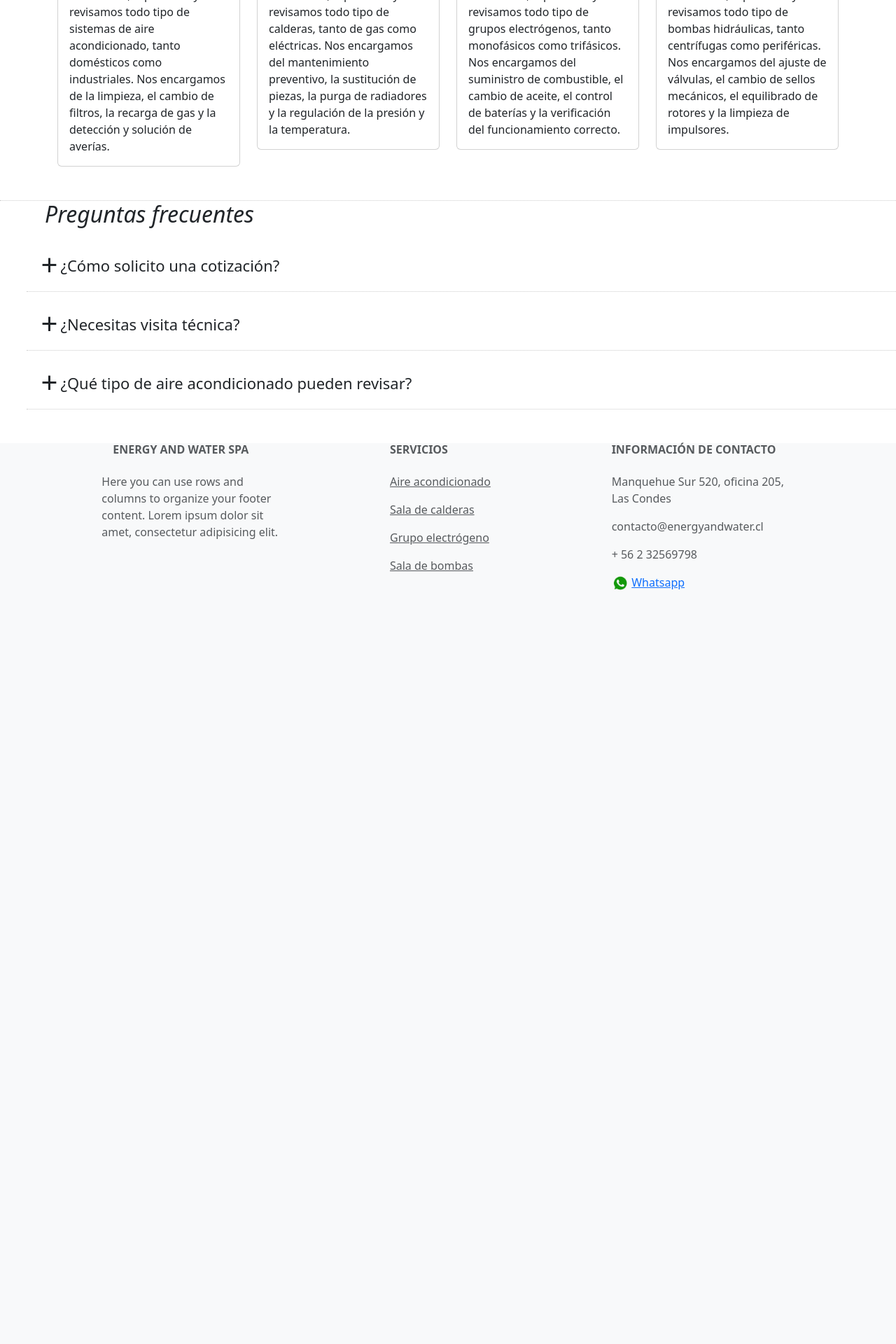
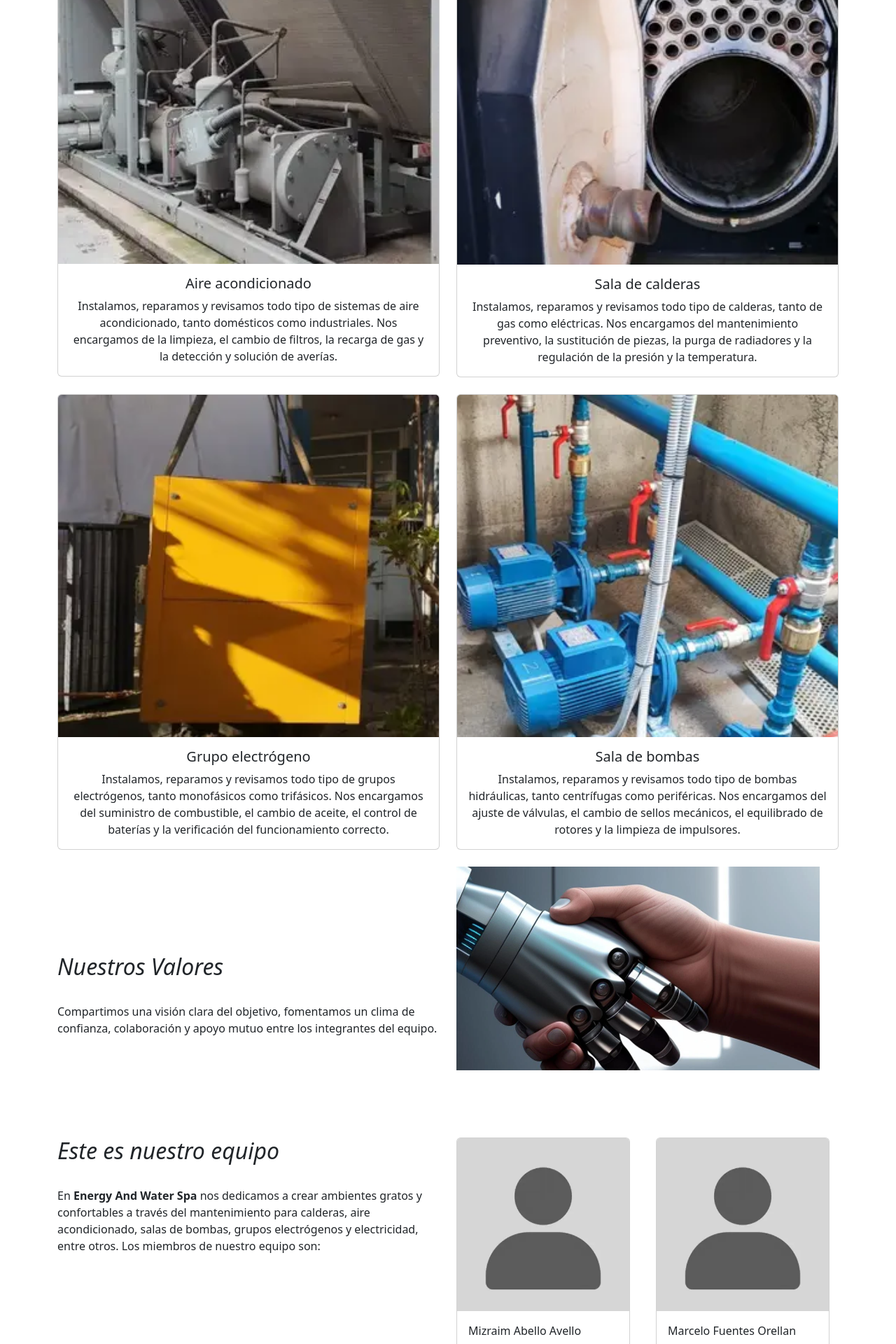
Before and after one commit to Kamikazejar/Ev3Frontend, a PHP site: page / in a window 1280 px wide. Shown: the part 1760-3680 px from the top of the page at 70% size. Before the commit the page ends 2603 px from the top, so only its background shows below. Run offline with PHP 8.4, Linux system fonts and the light colour scheme.

Commit message:
feat: "added equipo section, done by Luz Martinez, modified cards on Servicios section"

```diff
--- a/assets/css/styles.css
+++ b/assets/css/styles.css
@@ -1,42 +1,48 @@
 @import url('https://fonts.googleapis.com/css?family=Hind:300,400&display=swap');
 
-
+#seccionHistoria, #valoresEmp, #textService {
+  padding-top: 100px;
+}
 
 #Img1{
   margin-inline-start: 20%;
 }
+
 #text1{
   font-size: 25px;
   font-style: oblique;
 }
+
 h2 {
   font-style: oblique;
 }
+
 #container1{
-
   padding-top: 3%;
 }
 
 #refran1{
   padding-top: 1.5%;
 }
+
 #seccionhistoria{
   padding-top: 3%;
 }
+
 #imghistoria{
   padding-top:1%;
   padding-left: 5%;
 }
+
+
 #textfaq{
   padding-left: 5%;
 }
+
 #faqcontent{
   padding-left: 3%;
 }
 
-.card-header {
-    text-align: center;
-}
 
 .faq-header{
   font-size: 25px;
@@ -44,6 +50,7 @@ h2 {
   font-style: oblique;
   border-bottom: 1px dotted #ccc;
   padding: 24px;
+  max-width: 1320px;
 }
 
 .faq-content {
--- a/assets/js/script.js
+++ b/assets/js/script.js
@@ -0,0 +1,30 @@
+const masTexto = document.getElementById("masTexto");
+const leerMas = document.getElementsByClassName("btn");
+const enviarForm = document.getElementById("enviarForm");
+
+function mostrar() {
+  var x = document.getElementById("masTexto");
+   if (x.style.display === 'none') {
+       x.style.display = 'block';
+   } else {
+       x.style.display = 'none';
+   }
+}
+
+(function error() {
+    'use strict';
+    window.addEventListener ('click', function() {
+        // extrae el formulario al que queremos revisar
+        var form = document.getElementsByClassName('needs-validation');
+        // Filtra el form y evita que sea procesado
+        var validation = Array.prototype.filter.call(form, function(form) {
+            form.addEventListener('submit', function(event) {
+                if (form.checkValidity() === false) {
+                    event.preventDefault();
+                    event.stopPropagation();
+                }
+                form.classList.add('was-validated');
+            }, false );
+        });
+    }, false);
+})();
--- a/index.html
+++ b/index.html
@@ -5,18 +5,17 @@
     <meta charset="UTF-8">
     <meta name="viewport" content="width=device-width, initial-scale=1.0">
     <title>Energy And Water SPA</title>
-    <link href="https://cdn.jsdelivr.net/npm/bootstrap@5.3.3/dist/css/bootstrap.min.css" rel="stylesheet"
-        integrity="sha384-QWTKZyjpPEjISv5WaRU9OFeRpok6YctnYmDr5pNlyT2bRjXh0JMhjY6hW+ALEwIH" crossorigin="anonymous">
+    <link href="https://cdn.jsdelivr.net/npm/bootstrap@5.3.3/dist/css/bootstrap.min.css" rel="stylesheet" integrity="sha384-QWTKZyjpPEjISv5WaRU9OFeRpok6YctnYmDr5pNlyT2bRjXh0JMhjY6hW+ALEwIH" crossorigin="anonymous">
     <script defer src="assets/js/script.js"></script>
     <link href="./assets/css/styles.css" rel="stylesheet">
 </head>
 
-<body style="height: 100px;">
+<body>
     <!--Navbar-->
-    <nav class="navbar sticky-top navbar-expand-lg bg-body-tertiary" style="height: 100px;">
+    <nav class="navbar navbar-expand-lg bg-body-tertiary sticky-top">
         <div class="container">
             <a class="navbar-brand" href="#">
-                <img src="assets\img\logoclean.webp" alt="Logo de la empresa Energy and Water" width="100" height="100">
+                <img src="assets\img\logoclean.webp" alt="Logo de la empresa Energy and Water" width="100px" height="80px">
             </a>
 
             <div class="container-fluid">
@@ -30,9 +29,9 @@
                     <div class="navbar-nav">
                         <a class="nav-link active" aria-current="page" href="#">Inicio</a>
                         <a class="nav-link" href="#seccionHistoria">Nuestra Historia</a>
+                        <a class="nav-link" href="#seccionServicios">Servicios</a>
+                        <a class="nav-link" href="#valoresEmp">Equipo</a>
                         <a class="nav-link" href="#seccionFAQs">Preguntas frecuentes</a>
-                        <a class="nav-link" href="#seccionServicios">Servicios</a>
-                        <a class="nav-link" href="#">Equipo</a> <!--INSERTAR LINK A EQUIPO CUANDO ESTÉ LISTO-->
                         <a class="nav-link" href="#">Consultas</a> <!--INSERTAR LINK A CONSULTAS/CONTACTO CUANDO ESTÉ LISTO-->
                     </div>
                 </div>
@@ -104,26 +103,50 @@
                 </div>
             </div>
         </div>
-        </div>
     </section>
     <!--Sección Historia-->
 
 
     <!--Sección Servicios-->
-    <section class="mt-3">
-        <div class="container" id="seccionServicios">
-            <h2 id="textService" class="mb-3">Servicios</h2>
-            <div class="row">
-                <div class="col-md-3">
-                    <div class="card">
+    <section id="seccionServicios">
+        <div class="container mt-3">
+            <h2 id="textService">Servicios</h2>
+            <div class="row row-cols-1 row-cols-md-2 g-4">
+                <div class="col">
+                  <div class="card">
+                    <img src="assets\img\aire-acondicionado.webp" class="card-img-top" alt="...">
+                    <div class="card-body">
+                      <h5 class="card-title text-center">Aire acondicionado</h5>
+                      <p class="card-text text-center">Instalamos, reparamos y revisamos todo tipo de sistemas de aire acondicionado, tanto domésticos como
+                        industriales. Nos encargamos de la limpieza, el cambio de filtros, la recarga de gas y la
+                        detección y solución de averías.</p>
+                    </div>
+                  </div>
+                </div>
+
+                <!--Card Aire Acondicionado-->
+
+                    <!-- <div class="card">
                         <div class="card-header">Aire acondicionado</div>
                         <img src="assets\img\aire-acondicionado.webp" class="card-img-top" alt="...">
                         <div class="card-body">Instalamos, reparamos y revisamos todo tipo de sistemas de aire acondicionado, tanto domésticos como
                             industriales. Nos encargamos de la limpieza, el cambio de filtros, la recarga de gas y la
                             detección y solución de averías.</div>
+                    </div> -->
+
+                <div class="col">
+                  <div class="card">
+                    <img src="assets\img\calderas.webp" class="card-img-top" alt="...">
+                    <div class="card-body">
+                      <h5 class="card-title text-center">Sala de calderas</h5>
+                      <p class="card-text text-center">Instalamos, reparamos y revisamos todo tipo de calderas, tanto de gas como eléctricas. Nos encargamos del mantenimiento preventivo, la sustitución de piezas, la purga de radiadores y la regulación de la presión y la temperatura.</p>
                     </div>
+                  </div>
                 </div>
-                <div class="col-md-3">
+
+                <!--Card Sala de calderas-->
+
+                <!--   <div class="col-md-3">
                     <div class="card">
                         <div class="card-header">Sala de calderas</div>
                         <img src="assets\img\calderas.webp" class="card-img-top" alt="...">
@@ -131,8 +154,21 @@
                             mantenimiento preventivo, la sustitución de piezas, la purga de radiadores y la regulación
                             de la presión y la temperatura. </div>
                     </div>
+                </div> -->
+
+                <div class="col">
+                  <div class="card">
+                    <img src="assets\img\grupoelectrogeno.webp" class="card-img-top" alt="...">
+                    <div class="card-body">
+                      <h5 class="card-title text-center">Grupo electrógeno</h5>
+                      <p class="card-text text-center">Instalamos, reparamos y revisamos todo tipo de grupos electrógenos, tanto monofásicos como trifásicos. Nos encargamos del suministro de combustible, el cambio de aceite, el control de baterías y la verificación del funcionamiento correcto.</p>
+                    </div>
+                  </div>
                 </div>
-                <div class="col-md-3">
+
+                <!--Card Grupo electrógeno-->
+
+                 <!--  <div class="col-md-3">
                     <div class="card">
                         <div class="card-header">Grupo electrógeno</div>
                         <img src="assets\img\grupoelectrogeno.webp" class="card-img-top" alt="...">
@@ -140,8 +176,23 @@
                             encargamos del suministro de combustible, el cambio de aceite, el control de baterías y la
                             verificación del funcionamiento correcto.</div>
                     </div>
+                </div> -->
+
+                <div class="col">
+                  <div class="card">
+                    <img src="assets\img\salabombas.webp" class="card-img-top" alt="...">
+                    <div class="card-body">
+                      <h5 class="card-title text-center">Sala de bombas</h5>
+                      <p class="card-text text-center">Instalamos, reparamos y revisamos todo tipo de bombas hidráulicas, tanto centrífugas como periféricas. Nos encargamos del ajuste de válvulas, el cambio de sellos mecánicos, el equilibrado de rotores y la limpieza de impulsores.</p>
+                    </div>
+                  </div>
                 </div>
-                <div class="col-md-3">
+              </div>
+
+                <!--Card Sala de bombas-->
+
+
+                <!-- <div class="col-md-3">
                     <div class="card">
                         <div class="card-header">Sala de bombas</div>
                         <img src="assets\img\salabombas.webp" class="card-img-top" alt="...">
@@ -149,23 +200,141 @@
                             encargamos del ajuste de válvulas, el cambio de sellos mecánicos, el equilibrado de rotores
                             y la limpieza de impulsores.</div>
                     </div>
-                </div>
-            </div>
+                </div> -->
         </div>
     </section>
     <!--Sección Servicios-->
 
+    <br>
+    <section id="equipo">
+        <div class="container">
+            <div class="row">
+                <div class="col-md-6">
+                    <br>
+                    <h2 id="valoresEmp">Nuestros Valores</h2>
+                    <br>
+                    <p> Compartimos una visión clara del objetivo, fomentamos un clima de confianza, colaboración y apoyo mutuo entre los integrantes del equipo.</p>
+                </div>
+                <div class="col-md-6">
+                    <img id= "elServicio" src="assets\img\el-servicio-nos-mueve.webp" class="img-fluid"
+                        alt="El Servicio nos Mueve" id="Img1" width="95%" height="95%">
+                </div>
+            </div>
+        </div>
+        <br>
+        <br>
+        <br>
+        <br>
+        <div class="container" id="seccionEquipo">
+            <div class="row">
+            <div class="col-6">
+            <h2>Este es nuestro equipo</h2>
+            <br>
+            En <strong>Energy And Water Spa</strong> nos dedicamos a crear ambientes gratos y confortables a través del mantenimiento para calderas, aire acondicionado, salas de bombas, grupos electrógenos y electricidad, entre otros. Los miembros de nuestro equipo son:
+            </div>
+        <div class="col-3">
+                <div class="card" style="width: 95%;">
+                    <img src="assets/img/foto-miembro.webp" class="card-img-top" alt="Mizraim Abello Avello" id="fotoMiembros">
+                    <div class="card-body">
+                      <p class="card-text">Mizraim Abello Avello</p>
+                    </div>
+                </div>
+        </div>
+        <div class="col-3">
+                <div class="card" style="width: 95%;">
+                    <img src="assets/img/foto-miembro.webp" class="card-img-top" alt="Marcelo Fuentes Orellana" id="fotoMiembros">
+                    <div class="card-body">
+                      <p class="card-text">Marcelo Fuentes Orellan</p>
+                    </div>
+                </div>
+        </div>
+        </div>
+        </div>
+        <br>
+        <br>
+        <br>
+        <br>
+        <div class="container">
+            <div class="row">
+                <div class="col-6">
+                <h2 style="text-align: left;">Liderazgo</h2>
+                <br>
+                <p><strong>Mizraim Abello</strong> es el fundador de Energy and Water Spa, es un líder colaborativo que se desempeña
+                    en el ámbito laboral, específicamente en el sector de la climatización y electricidad. Practica un liderazgo democrático...
+                    <button type="button" onclick="mostrar()" id="leerMas">Leer más</button>
+                </p>
+                <div id="masTexto" style="display: none">
+                    Es decir, involucra al equipo de trabajo en la toma de decisiones y valora sus opiniones y sugerencias. Sus principales habilidades como líder son la resolución de problemas, la comunicación efectiva, el pensamiento crítico,
+                    la capacidad de coordinación y gestión. Algunos de los logros más destacados son haber participado en la acreditación
+                    de los centros de salud de la municipalidad de San Joaquín, reparación del equipo de climatización para el museo
+                    de la Universidad de los Andes y haber realizado reparaciones y cambios de grupos electrógenos que son críticos para el
+                    funcionamiento de los edificios. Uno de los desafíos que enfrentó como líder fue adaptarse a las nuevas normativas sanitarias
+                     por la pandemia y garantizar la seguridad del equipo y los clientes. Lo logró implementando protocolos de prevención y
+                     capacitando al personal. Su objetivo como líder es darles continuidad operacional a los clientes y mejorar constantemente
+                     los procesos de mantenimiento y calidad.
+                </div>
+                </div>
+                <div class="col-6">
+                <img id= "mantEdificios" class="thumbnail" src="assets\img\mantenimiento-para-edificios.webp" alt="Mantenimiento para Edificios" width="95%">
+                </div>
+              </div>
+            </div>
+            <br>
+            <section id="equipoFooter">
+                <br>
+                <br>
+                <div class="container">
+                    <div class="row justify-content-md-center">
+                        <div class="col-12" style="text-align: center;">
+                            <h4 style="text-align: center;">Únete al equipo</h4>
+                            Describe brevemente qué cualidades deben tener tus compañeros.
+                        </div>
+                        </div>
+                    </div>
+                <br>
+                <div class="container">
+                    <div class="row justify-content-md-center">
+                        <div class="col-12" style="text-align: center;">
+                            <button type="button" class="btn btn-primary">Enviar Solicitud</button>
+                        </div>
+                    </div>
+                </div>
+                <br>
+                <br>
+            </section>
+    </section>
+    <br>
+    <br>
+    <section id= "formulario">
+        <form id="servicios" class="needs-validation" novalidate>
+                <select id="servicios" class="custom-select" required>
+                    <option value ="">Seleccione un servicio</option>
+                    <option value ="1">Aire Acondicionado</option>
+                    <option value ="2">Sala de calderas</option>
+                    <option value ="3">Grupo Electrógeno</option>
+                    <option value ="4">Sala de bombas</option>
+                </select>
+                <div class="invalid-feedback">Por favor, seleccione un servicio.</div>
+            <br>
+            <button id="enviarForm">Enviar</button>
+        </form>
+    </section>
+    <br>
+    <br>
+    <br>
+
+
     <!--Sección FAQs-->
     <section id="seccionFAQs">
         <div class="faq-header"></div>
-         <h2 id="textfaq">Preguntas frecuentes</h2>
-        <div id="faqcontent">
+         <h2 id="textfaq" class="container">Preguntas frecuentes</h2>
+        <div id="faqcontent" class="container">
             <div class="faq-content">
                 <div class="faq-question">
                     <input id="q1" type="checkbox" class="panel">
                     <div class="plus">+</div>
                     <label for="q1" class="panel-title">¿Cómo solicito una cotización?</label>
-                    <div class="panel-content">Puedes contactarnos al correo &nbsp; <a
+                    <div class="panel-content">Puedes contactarnos al correo &nbsp; <a>
                             href="mailto:Contacto@energyandwater.cl" target="_blank">Contacto@energyandwater.cl</a> o al
                         número
                         <a href="https://wa.me/56232569798" target="_blank">+56232569798</a>.
@@ -217,11 +386,9 @@
             <!-- Footer empresa -->
 
         <!-- Footer servicios -->
-        <div class="col-md-2 col-lg-2 col-xl-2 mx-auto mb-4">
+        <div class="col-md-2 col-lg-2 col-xl-2 mx-auto">
             <!-- Links -->
-            <h6 class="text-uppercase fw-bold mb-4">
-            Servicios
-            </h6>
+            <h6 class="text-uppercase fw-bold">Servicios</h6>
             <p>
             <a href="#!" class="text-reset">Aire acondicionado</a>
             </p>
```
Also changed, not shown: assets/img/foto-miembro.webp (added), assets/img/mantenimiento-para-edificios.webp (added). Lines whose indentation alone changed are shown as unchanged.
